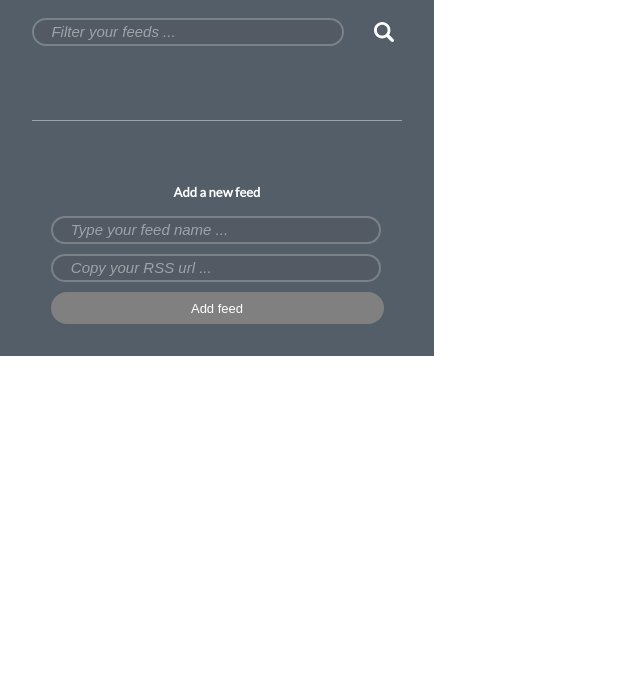
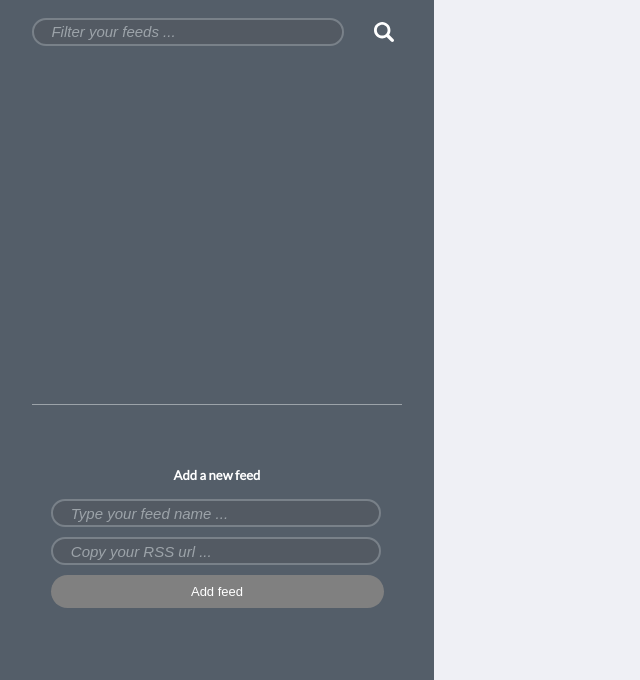
Before and after one commit to sam-barker/rssreader, a React app: page / in a window 1280 px wide. Shown: the part 120-800 px from the top of the page, without its empty margins (0-640 px from the left). Built offline with nearby package versions, Linux system fonts and the light colour scheme.

Commit message:
Refactored styles

```diff
--- a/src/components/app/index.js
+++ b/src/components/app/index.js
@@ -1,7 +1,7 @@
 import React, {Component} from 'react'
 import Store from '../../data'
 import RSSReaderContainer from '../rssReaderContainer'
-import {addFeed} from '../../data/actionCreators'
+// import {addFeed} from '../../data/actionCreators'
 
 /**
  * Application class
@@ -9,9 +9,6 @@ import {addFeed} from '../../data/actionCreators'
 class App extends Component {
   componentWillMount () {
     this.unsubscribe = Store.subscribe(() => { })
-    Store.getState().feeds.forEach((feed) => {
-      Store.dispatch(addFeed(feed.name, feed.url))
-    })
   }
 
   componentWillUnmount () {
--- a/src/components/rssReaderContainer/children/rssReader/children/sidebar/children/addFeed/styles.scss
+++ b/src/components/rssReaderContainer/children/rssReader/children/sidebar/children/addFeed/styles.scss
@@ -1,5 +1,6 @@
 .addFeedContainer {
   margin-top: 3em;
+  flex-grow: 1;
 }
 
 .titleText {
--- a/src/components/rssReaderContainer/children/rssReader/children/sidebar/children/feedList/styles.scss
+++ b/src/components/rssReaderContainer/children/rssReader/children/sidebar/children/feedList/styles.scss
@@ -1,6 +1,6 @@
 .feedListContainer {
   width: 100%;
-  // padding-top: 1em;
-  padding-bottom: 3em;
+  height: 45%;
   border-bottom: 1px solid #9CA3A9;
+  overflow: scroll;
 }
--- a/src/components/rssReaderContainer/children/rssReader/children/sidebar/children/search/index.js
+++ b/src/components/rssReaderContainer/children/rssReader/children/sidebar/children/search/index.js
@@ -43,6 +43,7 @@ class Sidebar extends Component {
   render () {
     return (
       <div className={Styles.searchContainer}>
+        <h1 className={Styles.header}>Content Generator</h1>
         {this.renderSearchInput()}
         {this.renderSearchIcon()}
       </div>
--- a/src/components/rssReaderContainer/children/rssReader/children/sidebar/children/search/styles.scss
+++ b/src/components/rssReaderContainer/children/rssReader/children/sidebar/children/search/styles.scss
@@ -1,6 +1,7 @@
 .searchContainer {
   width: 100%;
   padding-bottom: 1em;
+  flex-grow: 0;
 }
 
 .searchIconContainer {
@@ -14,3 +15,11 @@
   width: 85%;
   display: inline-block;
 }
+
+.header {
+  font-size: 1.5em;
+  color: white;
+  font-weight: 300;
+  padding-bottom: 1.5em;
+  text-align: center;
+}
--- a/src/components/rssReaderContainer/children/rssReader/children/sidebar/index.js
+++ b/src/components/rssReaderContainer/children/rssReader/children/sidebar/index.js
@@ -13,7 +13,6 @@ class Sidebar extends Component {
     return (
       <aside className={Styles.sidebar}>
         <div className={Styles.sidebarContent}>
-          <h1 className={Styles.header}>Content Generator</h1>
           <Search searchFeeds={this.props.searchFeeds} />
           <FeedList feeds={this.props.feeds} removeFeed={this.props.removeFeed} />
           <AddFeed addFeed={this.props.addFeed} />
--- a/src/components/rssReaderContainer/children/rssReader/children/sidebar/styles.scss
+++ b/src/components/rssReaderContainer/children/rssReader/children/sidebar/styles.scss
@@ -28,13 +28,6 @@ $searchTextColour: #9CA3A9;
   display: -webkit-flex;
   display: flex;
   align-items: center;
-  justify-content: center;
+  justify-content: space-around;
   flex-direction: column;
 }
-
-.header {
-  font-size: 1.5em;
-  color: white;
-  font-weight: 300;
-  padding-bottom: 1.5em;
-}
--- a/src/components/rssReaderContainer/children/rssReader/styles.scss
+++ b/src/components/rssReaderContainer/children/rssReader/styles.scss
@@ -9,5 +9,7 @@
   flex-direction: row;
   flex-wrap: wrap;
   align-items: stretch;
-  font-family: 'Lato'
+  font-family: 'Lato';
+  background-color: #EFF0F5;
+  height: 100%;
 }
--- a/src/data/reducer/index.js
+++ b/src/data/reducer/index.js
@@ -13,7 +13,7 @@ export default (state = initialState, action) => {
       return {
         ...state,
         feeds: state.feeds.map((feed) => {
-          if (feed.name !== action.feed.name &&
+          if (feed.name !== action.feed.name ||
             feed.url !== action.feed.url) {
             return feed
           }
--- a/src/index.html
+++ b/src/index.html
@@ -6,6 +6,6 @@
     <title>RSS Feed Reader</title>
   </head>
   <body style='margin: 0; height: 100%;'>
-    <div id="app" />
+    <div id="app" style='position: absolute; left: 0; right: 0; top: 0; bottom: 0;' />
   </body>
 </html>
```
